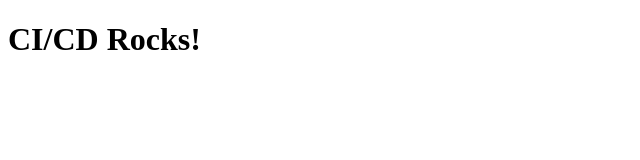
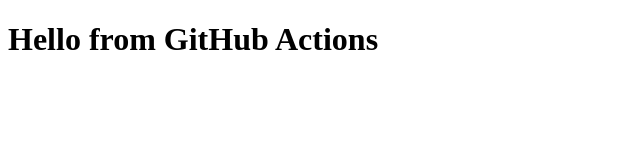
Before and after one commit to gha-training/gha-introduction, a plain HTML site: page javascript/index.html in a window 1280 px wide. Shown: the whole page, without its empty margins (0-640 px from the left). Drawn offline with Linux system fonts and the light colour scheme.

Commit message:
Update index.html

```diff
--- a/javascript/index.html
+++ b/javascript/index.html
@@ -2,6 +2,6 @@
 <html>
 <head><title>Hello World</title></head>
 <body>
-  <h1>CI/CD Rocks!</h1>
+  <h1>Hello from GitHub Actions</h1>
 </body>
 </html>
```
